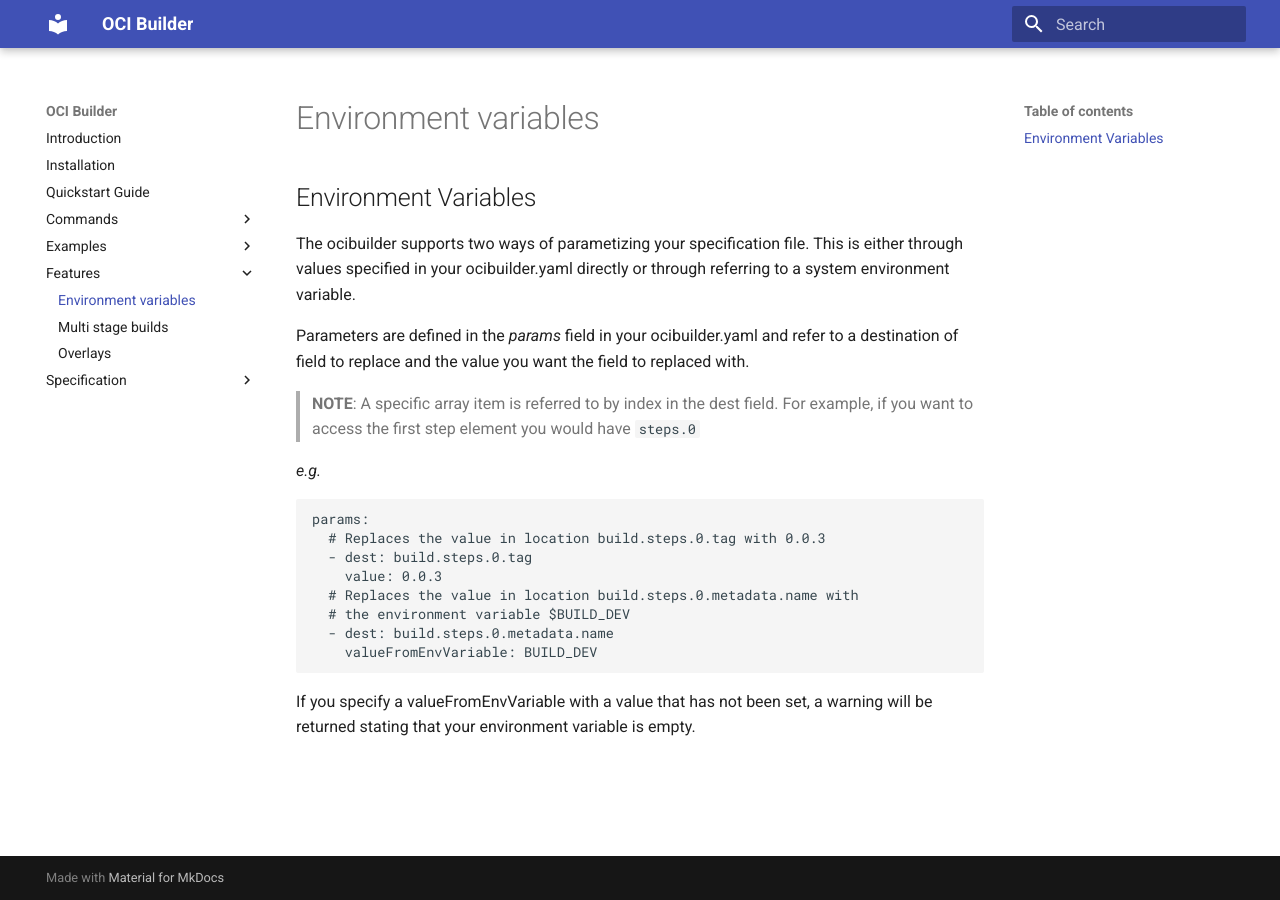
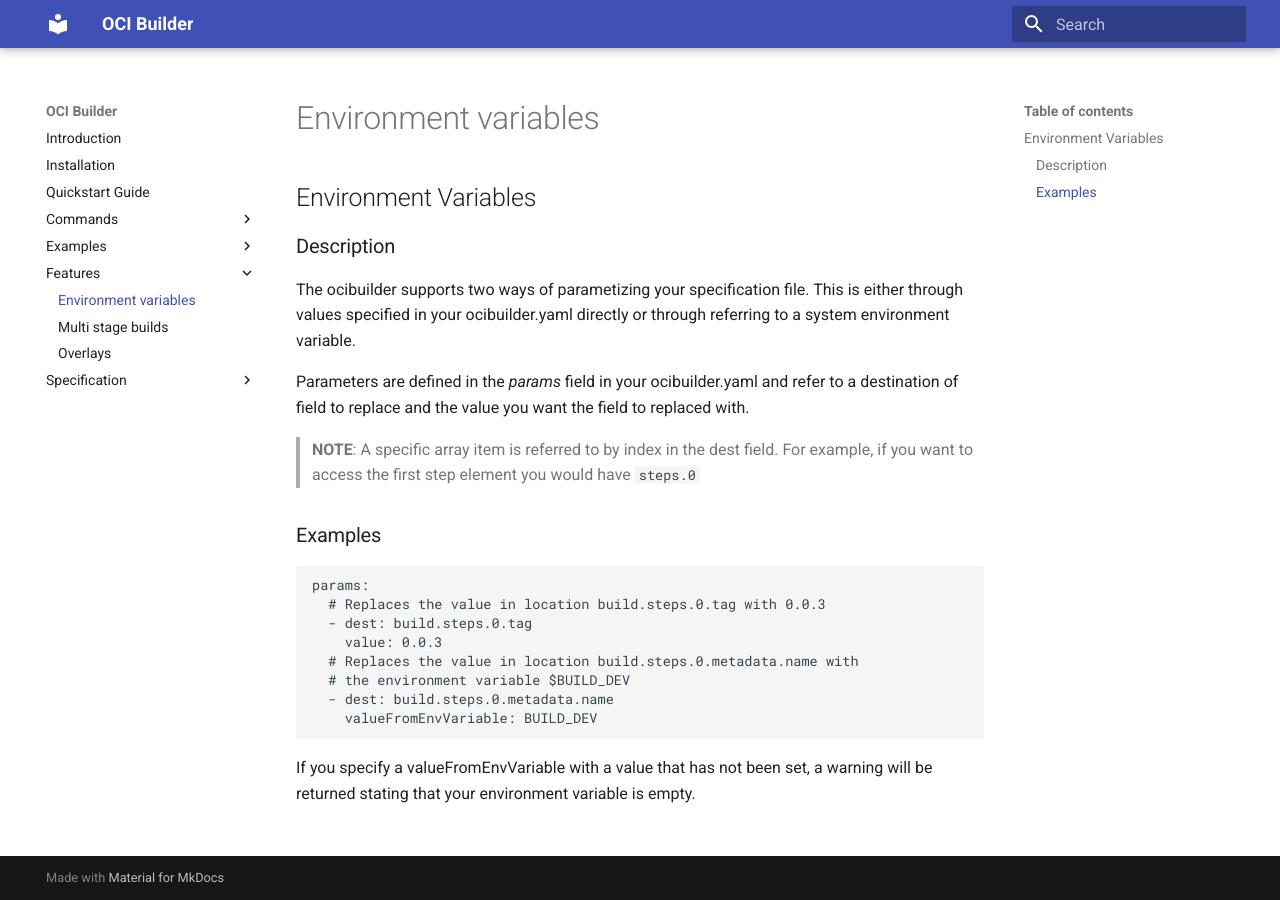
Before and after one commit to ocibuilder/docs, an MkDocs documentation site: the page built from docs/features/environment-variables.md, in a window 1280 px wide. Built offline with MkDocs 1.6.1 and Material for MkDocs 9.7.7, drawn with Linux system fonts in a browser that asks for light colours.

Commit message:
docs(): cleanup

````diff
--- a/docs/features/environment-variables.md
+++ b/docs/features/environment-variables.md
@@ -1,4 +1,6 @@
 ## Environment Variables
+
+### Description
 
 The ocibuilder supports two ways of parametizing your specification file. This is either through values specified in your
 ocibuilder.yaml directly or through referring to a system environment variable.
@@ -9,7 +11,8 @@
 >**NOTE**: A specific array item is referred to by index  in the dest field. For example, if you want to access the first step
 element you would have ``steps.0``
 
-*e.g.*
+
+### Examples
 
 ```yaml
 params:
````
Also changed, not shown: docs/features/multi-stage-builds.md (+2 -0 lines).
